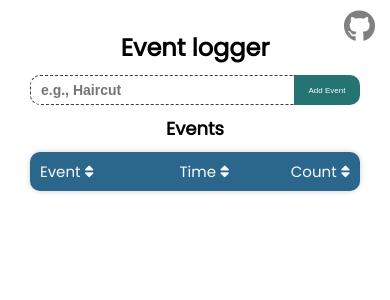
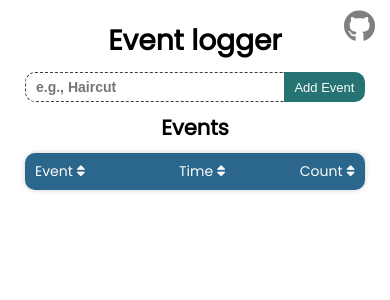
Before and after one commit to Basharath/event-logger, a React (Create React App) app: page / in a window 390 px wide. Shown: the top 300 px of the page. Built offline with nearby package versions, Linux system fonts and the light colour scheme; the HTML template or start-up script is replaced by a standard one.

Commit message:
Small UI update

```diff
--- a/package.json
+++ b/package.json
@@ -1,5 +1,6 @@
 {
   "name": "event_logger",
+  "homepage": "./",
   "version": "0.1.0",
   "private": true,
   "dependencies": {
--- a/src/App.css
+++ b/src/App.css
@@ -6,10 +6,18 @@
   padding: 0;
 }
 
+html {
+  width: 100%;
+  height: 100%;
+  overflow: hidden;
+  position: relative;
+}
+
 body {
   display: flex;
   justify-content: center;
   height: 100vh;
   font-family: 'Poppins', sans-serif;
   margin: 10px;
+  overflow: auto;
 }
--- a/src/components/EventLogger.jsx
+++ b/src/components/EventLogger.jsx
@@ -163,6 +163,7 @@ export default function Notes() {
       }}
     >
       <Github github="https://github.com/Basharath/event-logger" />
+      {/* <div className="bar"></div> */}
       <div className="main">
         <h1>Event logger</h1>
         <InputForm
--- a/src/css/eventLogger.css
+++ b/src/css/eventLogger.css
@@ -9,9 +9,15 @@
   --white: #fbfbfb;
 }
 
+.bar {
+  width: 100%;
+  height: 10px;
+  background-color: brown;
+}
+
 .main {
   width: 500px;
-  margin: 10px;
+  /* margin: 10px; */
   font-size: 15px;
 }
 
@@ -92,7 +98,7 @@ small {
   border-radius: 10px;
   margin-bottom: 10px;
   color: var(--white);
-  font-size: 15px;
+  /* font-size: 15px; */
   align-items: center;
   cursor: pointer;
   box-shadow: 1px -1px 5px rgba(0, 0, 0, 0.1), -1px 1px 5px rgba(0, 0, 0, 0.1);
@@ -307,12 +313,15 @@ small {
 
 @media (max-width: 500px) {
   .main {
-    width: 330px;
-    font-size: 12px;
+    width: 340px;
+    font-size: 14px;
   }
   .btn.add-event {
-    font-size: 8px;
+    font-size: 13px;
+    padding: 5px 5px;
+    width: 25%;
   }
+
   .date-item {
     margin: 0 10px;
     text-align: center;
@@ -322,10 +331,12 @@ small {
 @media (max-width: 330px) {
   .main {
     width: 280px;
-    font-size: 10px;
+    font-size: 11px;
   }
   .btn.add-event {
-    font-size: 7px;
+    font-size: 13px;
+    padding: 5px 5px;
+    width: 30%;
   }
 
   .date-item {
```
